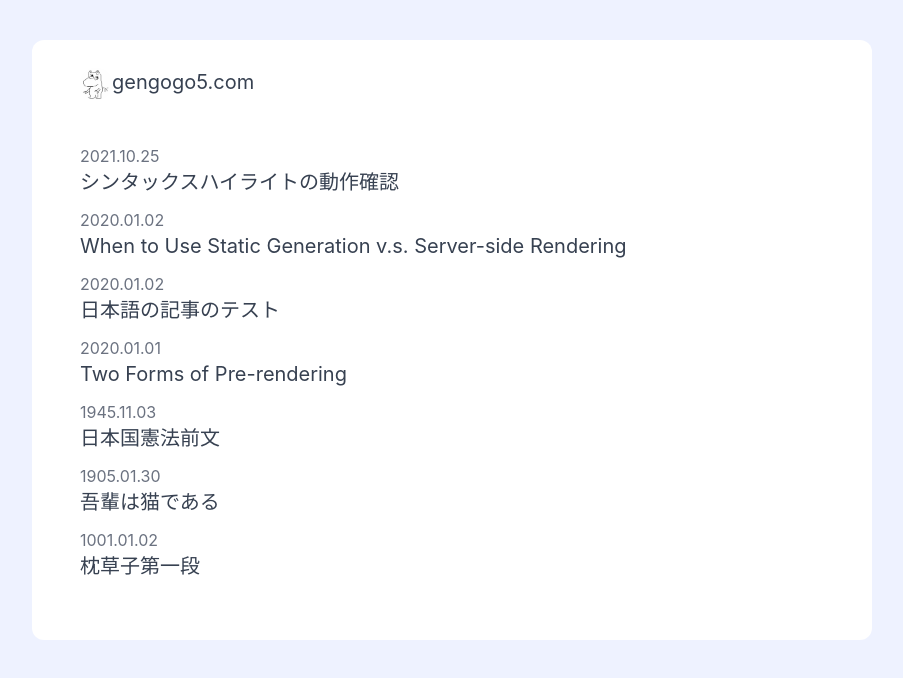
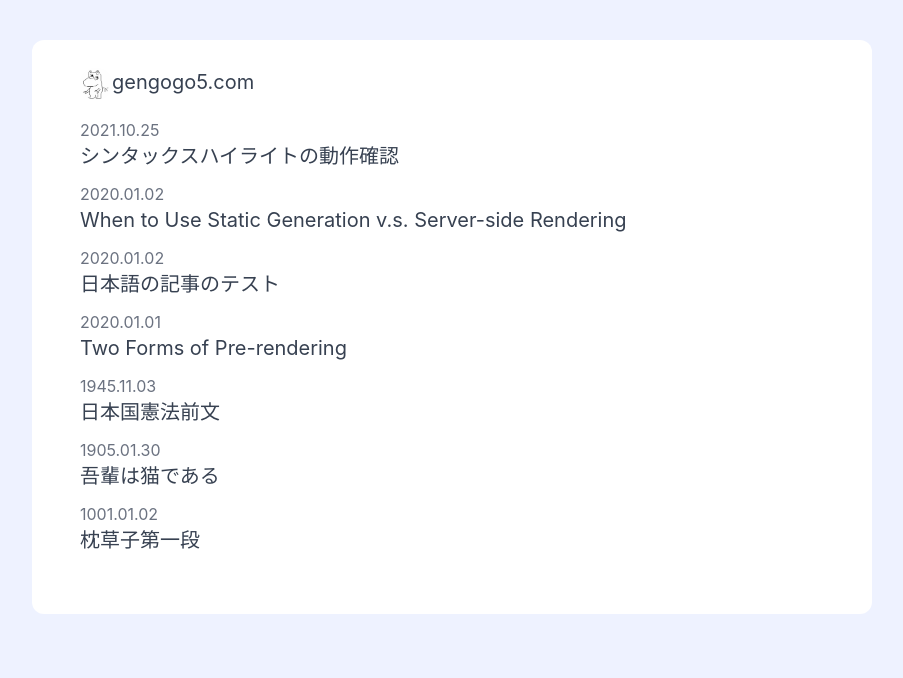
Before and after one commit to gengogo5/gengogo5.com, a Next.js app: page / in a window 1280 px wide. Shown: the top 678 px of the page, without its empty margins (188-1091 px from the left). Built offline with nearby package versions, Linux system fonts and the light colour scheme.

Commit message:
一覧修正

```diff
--- a/components/layout.js
+++ b/components/layout.js
@@ -23,9 +23,9 @@ export default function Layout({ children, home }) {
         <meta name="twitter:card" content="summary_large_image" />
       </Head>
       <header className="py-3 sticky top-0 bg-white z-10">
-        <h1 className="inline">
+        <div className="inline-flex">
           <Link href="/">
-            <a className="rounded h-16 block">
+            <a className="block">
               <Image
                 priority
                 src="/images/profile.jpg"
@@ -36,7 +36,7 @@ export default function Layout({ children, home }) {
               <span className="text-xl align-top">{siteName}</span>
             </a>
           </Link>
-        </h1>
+        </div>
       </header>
       <main>{children}</main>
       {!home && (
--- a/pages/posts/[id].js
+++ b/pages/posts/[id].js
@@ -10,7 +10,7 @@ export default function Post({ postData }) {
         <title>{postData.title}</title>
       </Head>
       <article className="markdown">
-        <div className="text-gray-500 pt-2">
+        <div className="text-gray-500 pt-5">
           <Date dateString={postData.date} />
         </div>
         <h1 className="text-3xl pb-5">{postData.title}</h1>
```
